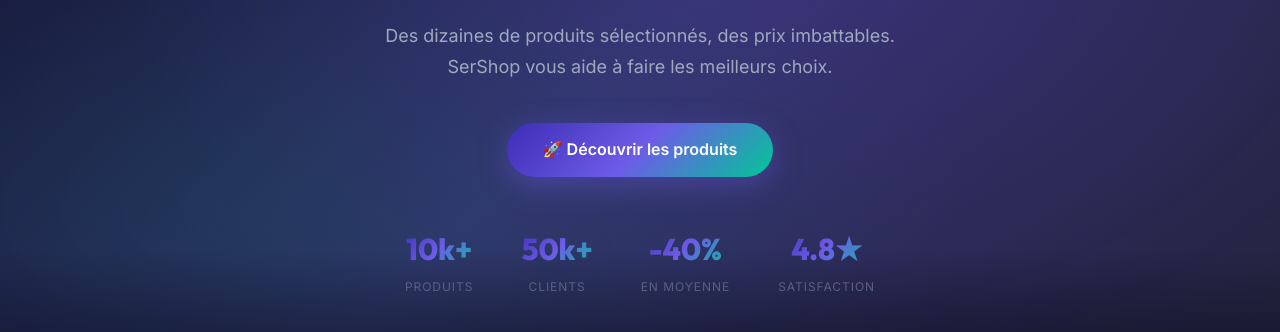
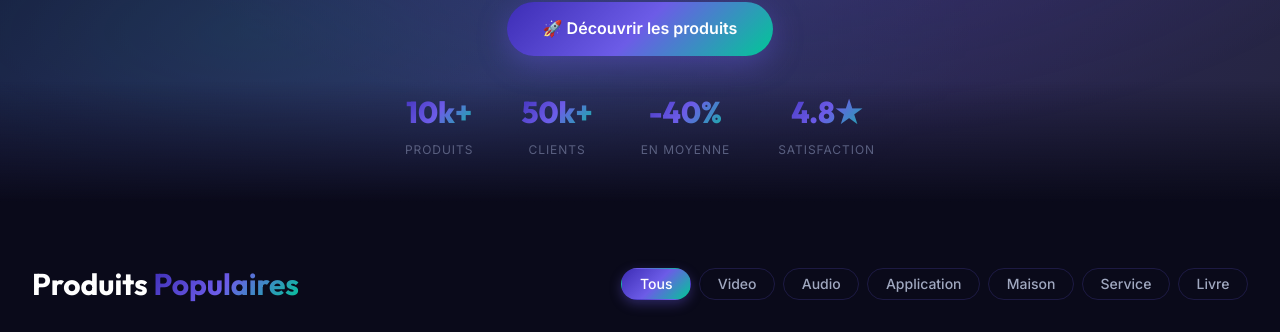
Before and after one commit to aserym25/sershop, a React (Vite) app: page / in a window 1280 px wide. Shown: the part 348-680 px from the top of the page. Built offline with nearby package versions, Linux system fonts and the light colour scheme; no server answers; the database is empty.

Commit message:
Refactor HomePage and ServicePage components
Improve layout and styling in HomePage. Adjust content in ServicePage for better clarity.

```diff
--- a/src/pages/HomePage.jsx
+++ b/src/pages/HomePage.jsx
@@ -22,12 +22,11 @@ const heroItemVariants = {
 
 /* ── Hero ───────────────────────────────────────────────── */
 const HeroSection = styled.section`
-  min-height: 100vh;
   display: flex;
   align-items: center;
   justify-content: center;
   text-align: center;
-  padding: 8rem 2rem 4rem;
+  padding: 6.5rem 2rem 2.5rem;
   background: ${({ theme }) => theme.colors.gradientHero};
   position: relative;
   overflow: hidden;
@@ -45,7 +44,7 @@ const HeroSection = styled.section`
     content: '';
     position: absolute;
     bottom: 0; left: 0; right: 0;
-    height: 200px;
+    height: 120px;
     background: linear-gradient(to bottom, transparent, ${({ theme }) => theme.colors.bg});
   }
 `
@@ -72,7 +71,7 @@ const HeroTitle = styled(m.h1)`
 const HeroSub = styled(m.p)`
   font-size: ${({ theme }) => theme.fontSizes.lg};
   color: ${({ theme }) => theme.colors.textSecondary};
-  margin-bottom: 2.5rem;
+  margin-bottom: 2rem;
   line-height: 1.75;
 `
 const HeroCTA = styled(m.div)`
@@ -120,7 +119,7 @@ const Stats = styled(m.div)`
   align-items: center;
   justify-content: center;
   gap: 3rem;
-  margin-top: 3rem;
+  margin-top: 2rem;
   flex-wrap: wrap;
 `
 const Stat = styled(m.div)`
--- a/src/pages/ServicePage.jsx
+++ b/src/pages/ServicePage.jsx
@@ -226,7 +226,7 @@ const SuccessIcon = styled.div`
   display: grid;
   place-items: center;
   border-radius: 50%;
-  background: rgba(0, 200, 150, 0.15);
+  background: rgba(28, 228, 178, 0.15);
   color: ${({ theme }) => theme.colors.accent};
   font-size: 1.8rem;
 `
```
